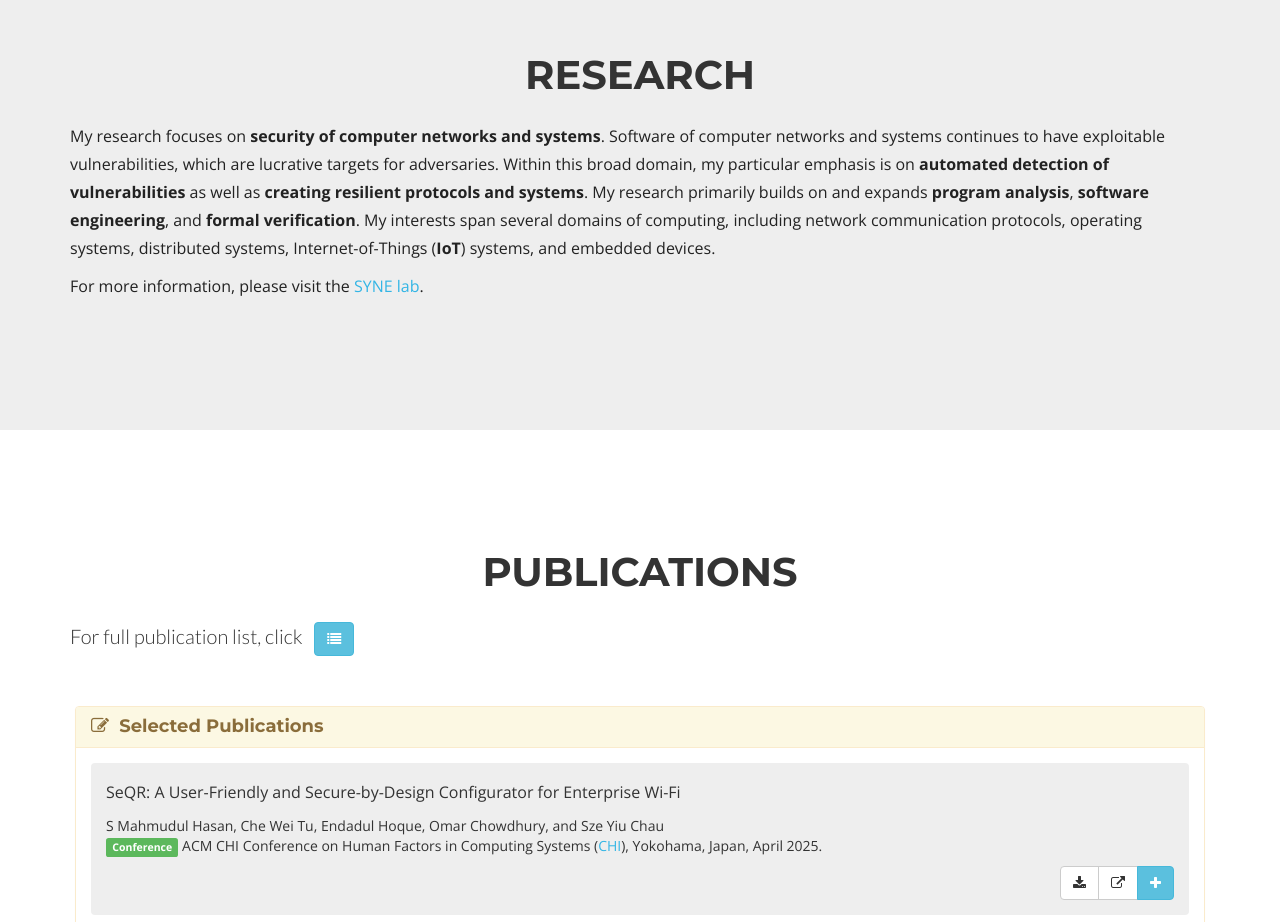
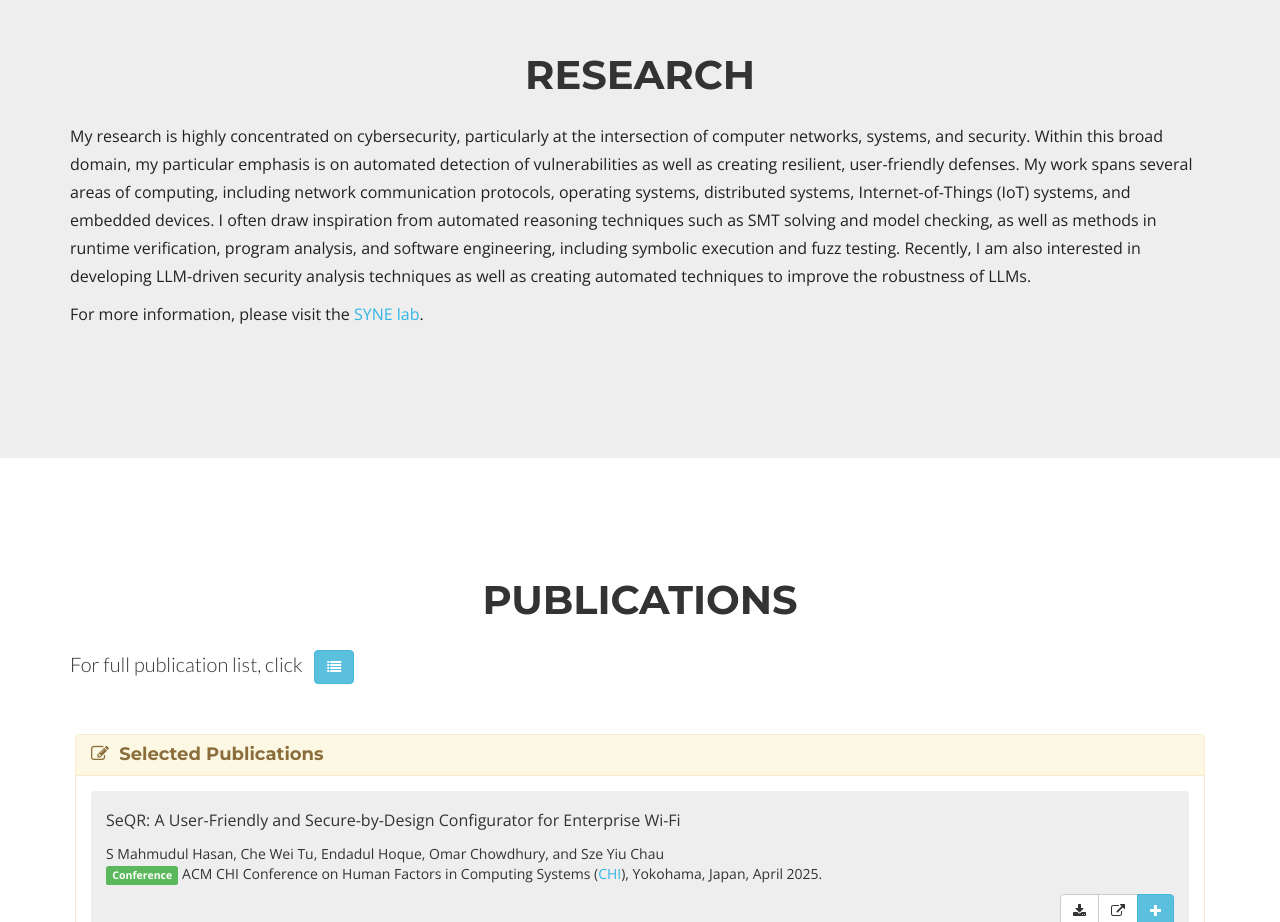
Before and after one commit to endadul/endadul.github.io, a plain HTML site: page index.html in a window 1280 px wide. Shown: the part 2880-3802 px from the top of the page. Drawn offline with nearby package versions, Linux system fonts and the light colour scheme.

Commit message:
new updates

```diff
--- a/index.html
+++ b/index.html
@@ -1105,7 +1105,9 @@
                     <h2 class="section-heading">Research</h2>
                     <!-- <h3 class="section-subheading text-muted">Lorem ipsum dolor sit amet consectetur.</h3> -->
                     <p class="large text-normal text-left">
-                      My research focuses on <strong>security of computer networks and systems</strong>. Software of computer
+                      My research is highly concentrated on cybersecurity, particularly at the intersection of computer networks, systems, and security. Within this broad domain, my particular emphasis is on automated detection of vulnerabilities as well as creating resilient, user-friendly defenses. My work spans several areas of computing, including network communication protocols, operating systems, distributed systems, Internet-of-Things (IoT) systems, and embedded devices. I often draw inspiration from automated reasoning techniques such as SMT solving and model checking, as well as methods in runtime verification, program analysis, and software engineering, including symbolic execution and fuzz testing. Recently, I am also interested in developing LLM-driven security analysis techniques as well as creating automated techniques to improve the robustness of LLMs.
+
+                      <!--My research focuses on <strong>security of computer networks and systems</strong>. Software of computer
                       networks and systems continues to have exploitable vulnerabilities, which are lucrative targets for
                       adversaries. Within this broad domain, my particular emphasis is on <strong>automated detection of
                       vulnerabilities</strong> as well as <strong> creating resilient protocols and systems</strong>.
@@ -1113,7 +1115,7 @@
                       on and expands <strong>program analysis</strong>, <strong>software engineering</strong>, and
                       <strong>formal verification</strong>. My interests span several
                       domains of computing, including network communication protocols, operating systems, distributed systems,
-                      Internet-of-Things (<strong>IoT</strong>) systems, and embedded devices.
+                      Internet-of-Things (<strong>IoT</strong>) systems, and embedded devices.-->
                     </p>
                 </div>
             </div>
```
